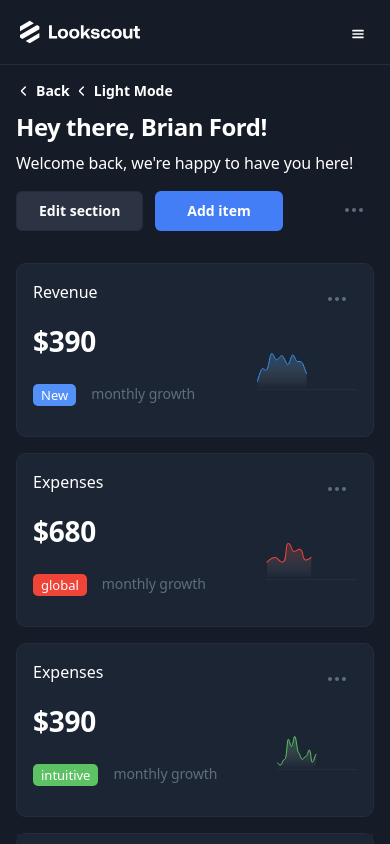
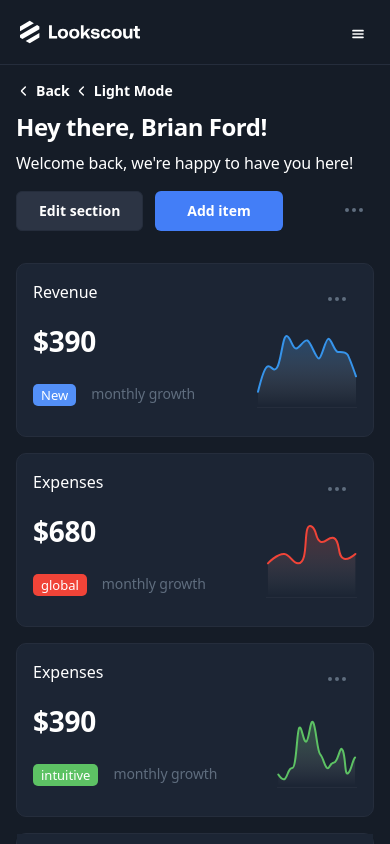
Before and after one commit to batuhanCobann/dashboard-react, a React (Vite) app: page / in a window 390 px wide. Shown: the top 844 px of the page. Built offline with nearby package versions, Linux system fonts and the light colour scheme.

Commit message:
mini chart için componenets oluşturuldu responsive bozuldugu için iptal edildi dark-light butonu tıklanabilir hale getirildi

```diff
--- a/src/components/Dasbord.jsx
+++ b/src/components/Dasbord.jsx
@@ -183,7 +183,7 @@ export default function  Dasbord(){
                         <p className="d-flex align-items-center gap-2">Home <img src="right.svg" alt="" /></p>
                         <p className="d-flex align-items-center gap-2">Setting <img src="right.svg" alt="" /></p>
                         <p className="text-primary d-flex align-items-center gap-2">General <img src="right.svg" alt="" /></p>
-                        <p onClick={toggleMode} className="">{isDarkMode ? 'Light' : 'Dark'} Mode</p>
+                        <p onClick={toggleMode} className="btn streched-link">{isDarkMode ? 'Light' : 'Dark'} Mode</p>
                     </div>
                     <div className="header-conteiner-two">
                         <b className="back gap-1">{isDarkMode? <img src="dark-back.svg" alt="" /> : <img src="light-back.svg" alt="" />}Back {isDarkMode? <img src="dark-back.svg" alt="" /> : <img src="light-back.svg" alt="" />}<span onClick={toggleMode} className="">{isDarkMode ? 'Light' : 'Dark'} Mode</span></b>
@@ -221,7 +221,7 @@ export default function  Dasbord(){
                                 </div>
                             </div>
                             <div className="mini-headline-chart">
-                                <img className="w-50" src="blue-chart.svg" alt="" />
+                                <img className="w-100" src="blue-chart.svg" alt="" />
                             </div>
                         </div>
                     </div>
@@ -241,7 +241,7 @@ export default function  Dasbord(){
                                     </div>
                                 </div>
                                 <div className="mini-headline-chart">
-                                    <img className="w-50" src="red-chart.svg" alt="" />
+                                    <img className="w-100" src="red-chart.svg" alt="" />
                                 </div>
                             </div>
                     </div>
@@ -261,7 +261,7 @@ export default function  Dasbord(){
                                     </div>
                                 </div>
                                 <div className="mini-headline-chart">
-                                    <img  className="w-50"src="green-chart.svg" alt="" />
+                                    <img  className="w-100"src="green-chart.svg" alt="" />
                                 </div>
                             </div>
                     </div>
--- /dev/null
+++ b/src/components/GlobalChart.jsx
@@ -0,0 +1,73 @@
+import React, { useEffect } from 'react';
+import ApexCharts from 'apexcharts';
+
+export default function GlobalChart() {
+    useEffect(() => {
+        var options = {
+            series: [{
+                name: 'Sales',
+                data: [0, 10, 8, 19, 14, 17, 11, 18, 15, 14, 7]
+            }],
+            chart: {
+                type: 'line',
+                toolbar: {
+                    show: false
+                },
+                zoom: {
+                    enabled: false
+                },
+                parentHeightOffset: 0, // Grafik boyutunu optimize et
+                padding: {
+                    right: 0 // Sağdaki boşluğu kaldır
+                }
+            },
+            stroke: {
+                width: 5,
+                curve: 'smooth'
+            },
+            xaxis: {
+                type: 'datetime',
+                categories: ['1/11/2000', '2/11/2000', '3/11/2000', '4/11/2000', '5/11/2000', '6/11/2000', '7/11/2000', '8/11/2000', '9/11/2000', '10/11/2000', '11/11/2000', '12/11/2000', '1/11/2001', '2/11/2001', '3/11/2001', '4/11/2001', '5/11/2001', '6/11/2001'],
+                labels: {
+                    show: false
+                },
+                axisBorder: {
+                    show: false
+                },
+                axisTicks: {
+                    show: false
+                }
+            },
+            yaxis: {
+                show: false
+            },
+            grid: {
+                show: false
+            },
+            tooltip: {
+                enabled: false
+            },
+            fill: {
+                type: 'gradient',
+                gradient: {
+                    shade: 'dark',
+                    gradientToColors: ['#FDD835'],
+                    shadeIntensity: 1,
+                    type: 'horizontal',
+                    opacityFrom: 1,
+                    opacityTo: 1,
+                    stops: [0, 100]
+                }
+            }
+        };
+
+        var chart = new ApexCharts(document.querySelector("#global-chart"), options);
+        chart.render();
+
+        return () => {
+            chart.destroy();
+        };
+    }, []);
+
+    return <div id="global-chart" style={{ width: '140px' }}></div>;
+}
```
Also changed, not shown: src/components/IntuitiveChart.jsx (added, +73 -0 lines), src/components/NewChart.jsx (added, +73 -0 lines).
